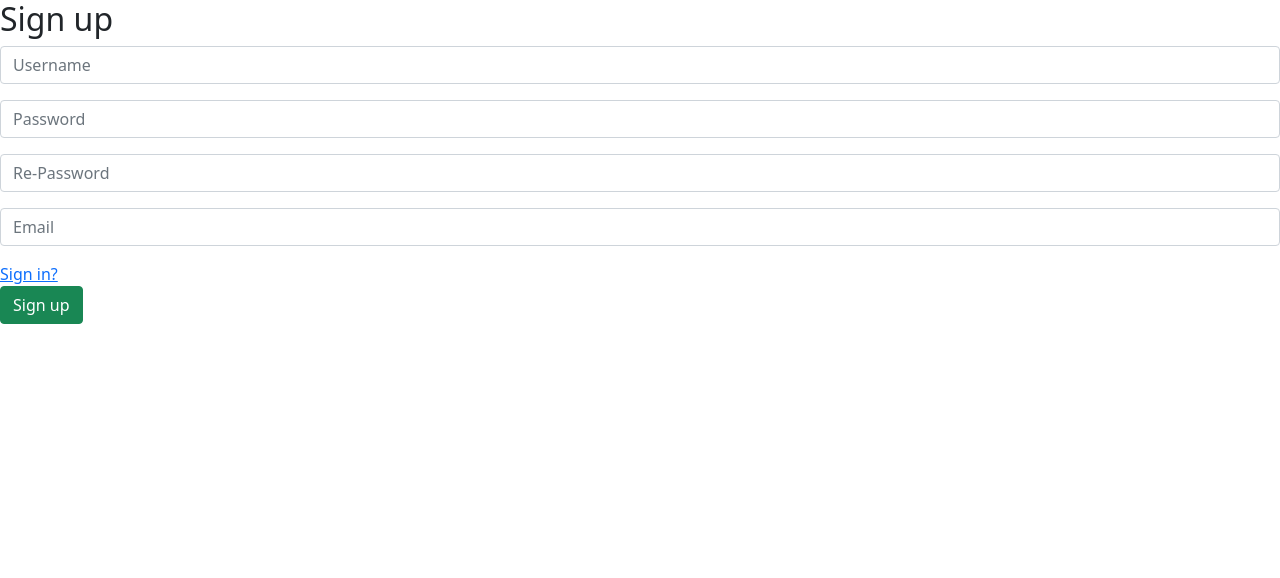
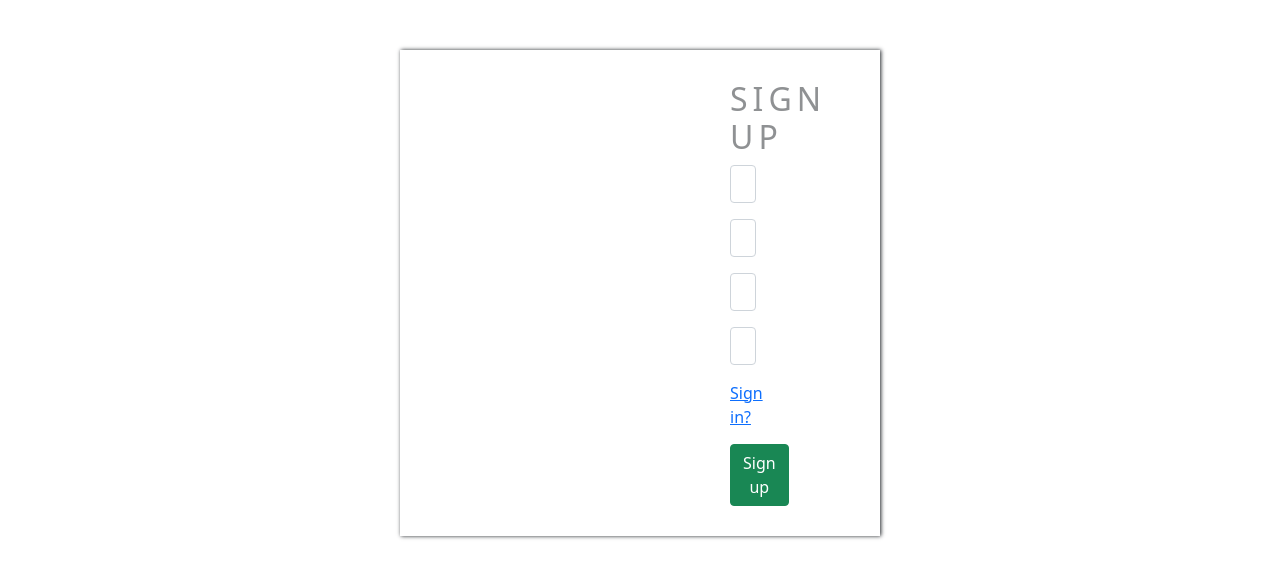
Before and after one commit to Tammmmz/shoptam, a plain HTML site: page signup.html in a window 1280 px wide. Drawn offline with nearby package versions, Linux system fonts and the light colour scheme; files that its build step writes are made by us from their sources; the site is published under a folder, as on GitHub Pages, so addresses that start at the root find nothing.

Commit message:
Update signup.html

```diff
--- a/signup.html
+++ b/signup.html
@@ -9,7 +9,7 @@
     <!-- CSS only -->
     <link href="https://cdn.jsdelivr.net/npm/bootstrap@5.1.0/dist/css/bootstrap.min.css" rel="stylesheet"
         integrity="sha384-KyZXEAg3QhqLMpG8r+8fhAXLRk2vvoC2f3B09zVXn8CA5QIVfZOJ3BCsw2P0p/We" crossorigin="anonymous" />
-    <link rel="stylesheet" href="/Bootstrap/css/bootstrap.css" />
+    <link rel="stylesheet" href="css/bootstrap.css" />
     <link rel="stylesheet" href="https://cdnjs.cloudflare.com/ajax/libs/font-awesome/4.7.0/css/font-awesome.min.css" />
 </head>
 
```
